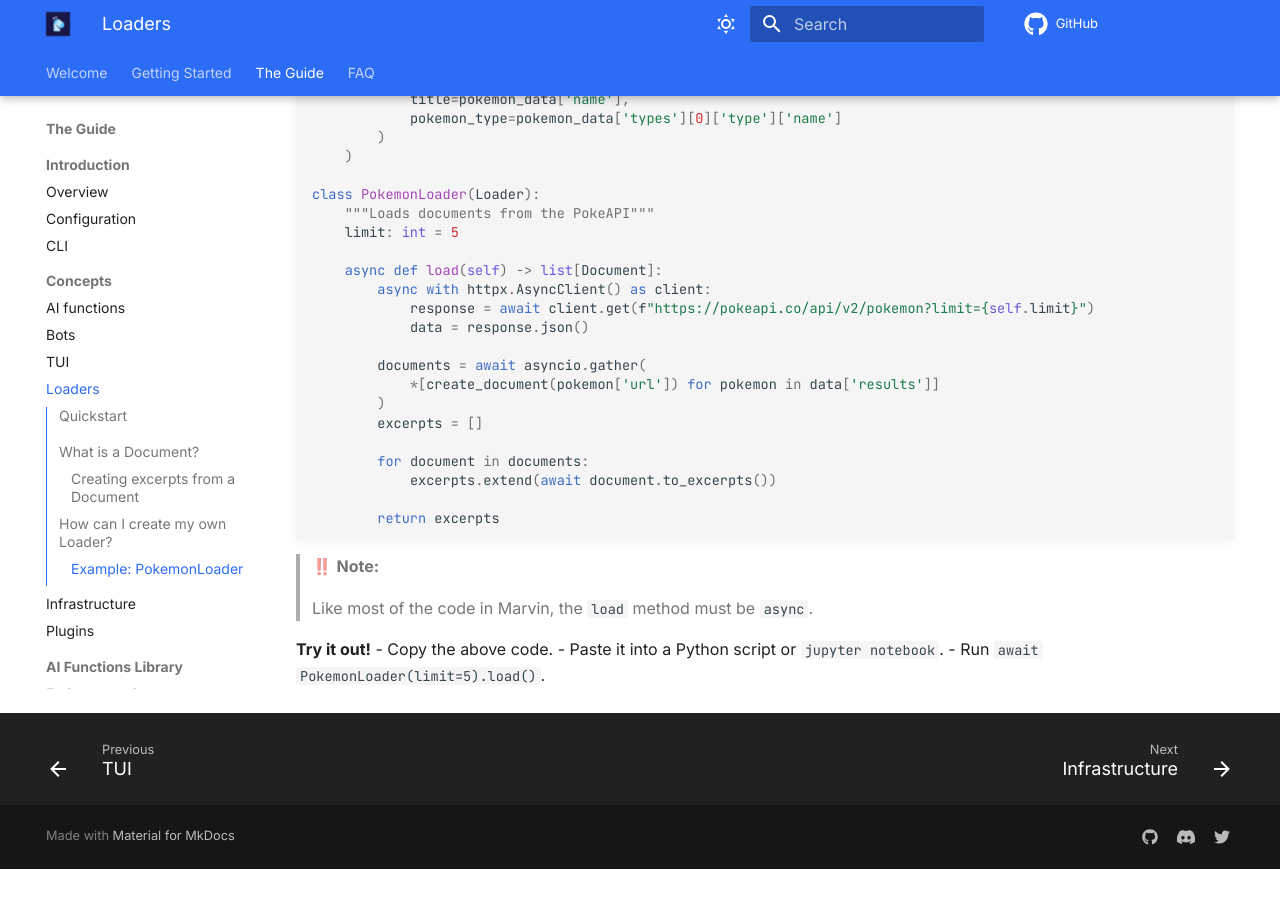
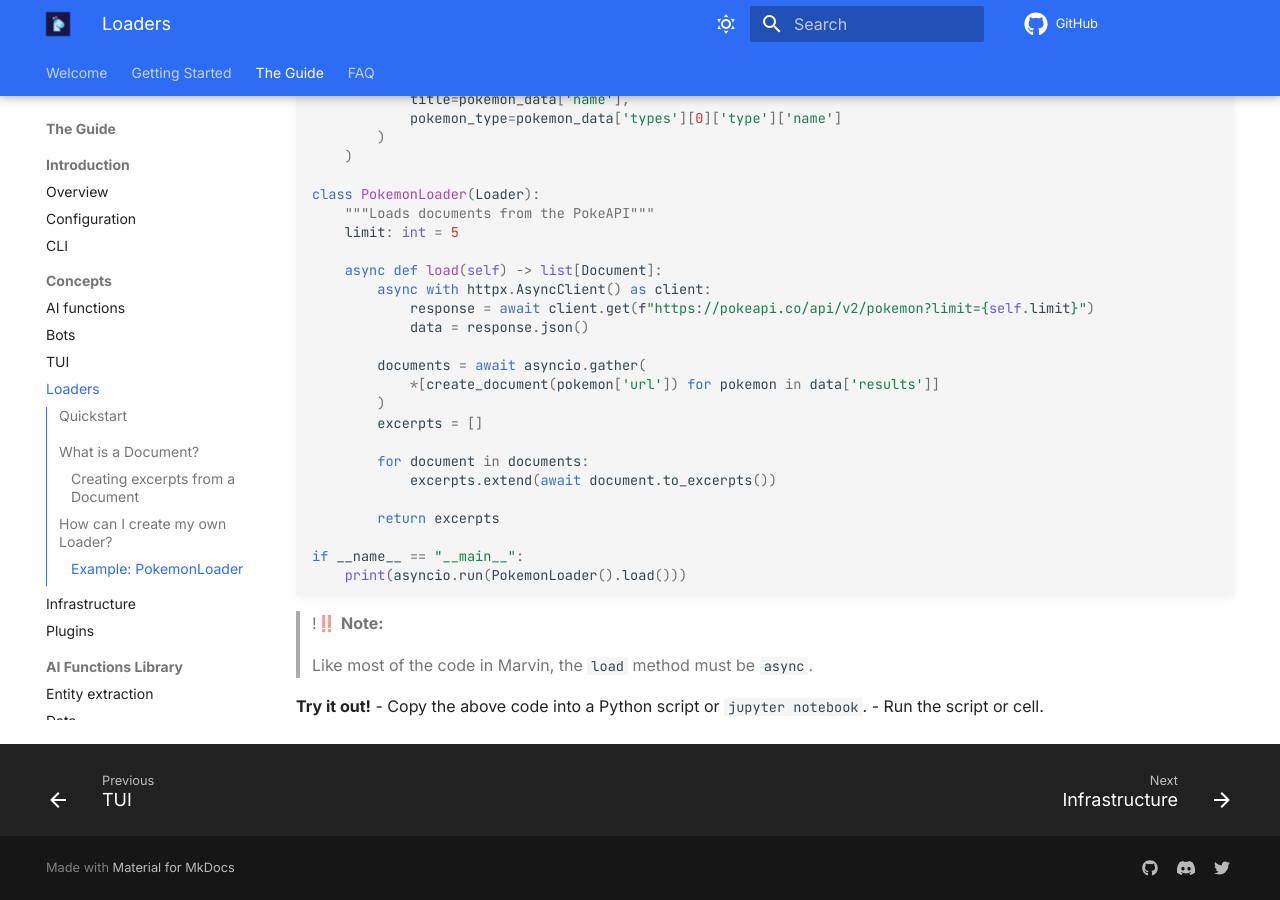
Before and after one commit to PrefectHQ/marvin, an MkDocs documentation site: the page built from docs/guide/concepts/loaders_and_documents.md, in a window 1280 px wide and 900 px high, scrolled down 3316 px. Built offline with MkDocs 1.6.1 and Material for MkDocs 9.7.7, drawn with Linux system fonts in a browser that asks for light colours; comment, search, counter and statistics services are not loaded; before the commit the page ends 4185 px from its top, so only the background shows below that.

Commit message:
Docs Update loaders_and_documents.md
Fix formatting for note and update code snippet so script outputs results.

````diff
--- a/docs/guide/concepts/loaders_and_documents.md
+++ b/docs/guide/concepts/loaders_and_documents.md
@@ -164,13 +164,15 @@ class PokemonLoader(Loader):
             excerpts.extend(await document.to_excerpts())
 
         return excerpts
+
+if __name__ == "__main__":
+    print(asyncio.run(PokemonLoader().load()))
 ```
-> ‼️ **Note:**
+> !‼️ **Note:**
 >
 > Like most of the code in Marvin, the `load` method must be `async`.
 
 
 **Try it out!**
-- Copy the above code.
-- Paste it into a Python script or `jupyter notebook`.
-- Run `await PokemonLoader(limit=5).load()`.
+- Copy the above code into a Python script or `jupyter notebook`.
+- Run the script or cell.
````
